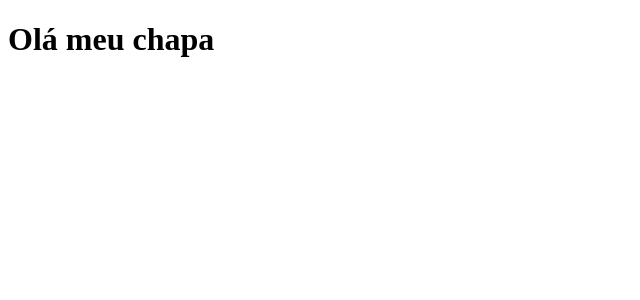
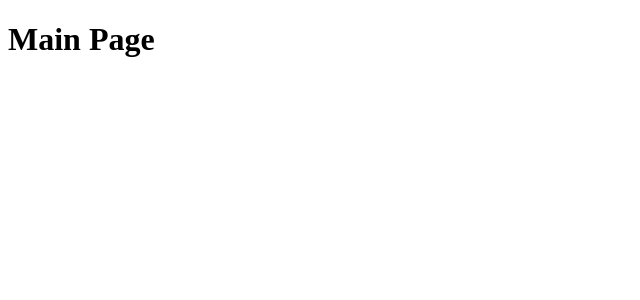
Before and after one commit to Warleyaf/crud-front-end, a React (Vite) app: page / in a window 1280 px wide. Shown: the top 300 px of the page, without its empty margins (0-640 px from the left). Built offline with nearby package versions, Linux system fonts and the light colour scheme.

Commit message:
Adicionando as rotas das páginas com o react-route-dom

```diff
--- a/package.json
+++ b/package.json
@@ -9,7 +9,8 @@
   },
   "dependencies": {
     "react": "^18.0.0",
-    "react-dom": "^18.0.0"
+    "react-dom": "^18.0.0",
+    "react-router-dom": "^6.3.0"
   },
   "devDependencies": {
     "@types/react": "^18.0.0",
--- a/src/App.jsx
+++ b/src/App.jsx
@@ -1,10 +1,13 @@
+import React from "react"
+
+import { AppRoutes } from './AppRoutes';
 
 
 function App() {
 
   return (
     <div>
-      <h1>Olá meu chapa</h1>
+      <AppRoutes/>
     </div>
   )
 }
--- /dev/null
+++ b/src/AppRoutes.jsx
@@ -0,0 +1,17 @@
+import React from "react";
+
+import { BrowserRouter as Router, Route, Routes } from "react-router-dom";
+
+import { LoginPage } from "./pages/LoginPage/LoginPage";
+import { MainPage } from "./pages/MainPage/MainPage";
+
+export function AppRoutes() {
+   return(
+      <Router>
+         <Routes>
+            <Route exact path="/login" element={<LoginPage/>}/>
+            <Route exact path="/" element={<MainPage/>}/>
+         </Routes>
+      </Router>
+   )
+}
```
Also changed, not shown: 1 other file (tests, documents, lock files or other folders).
